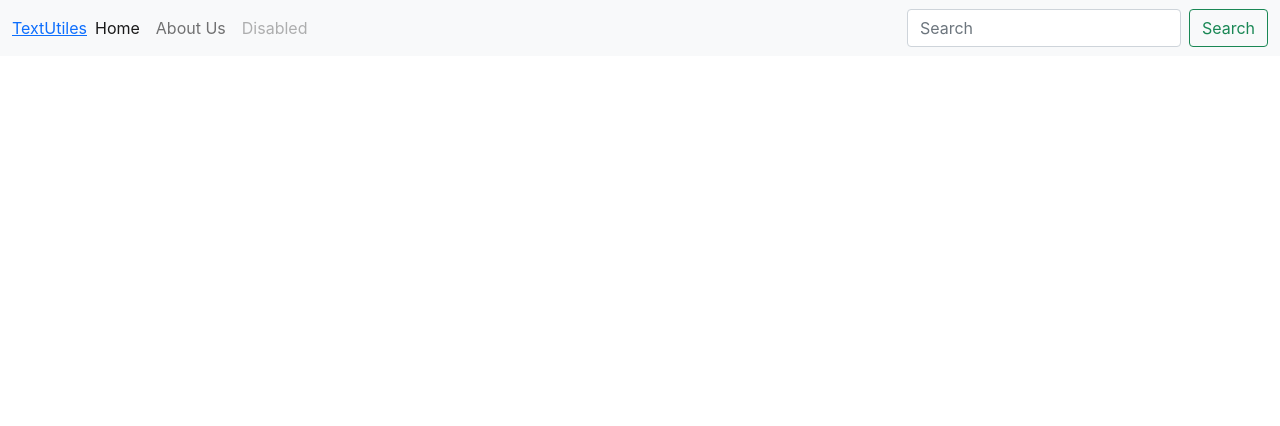
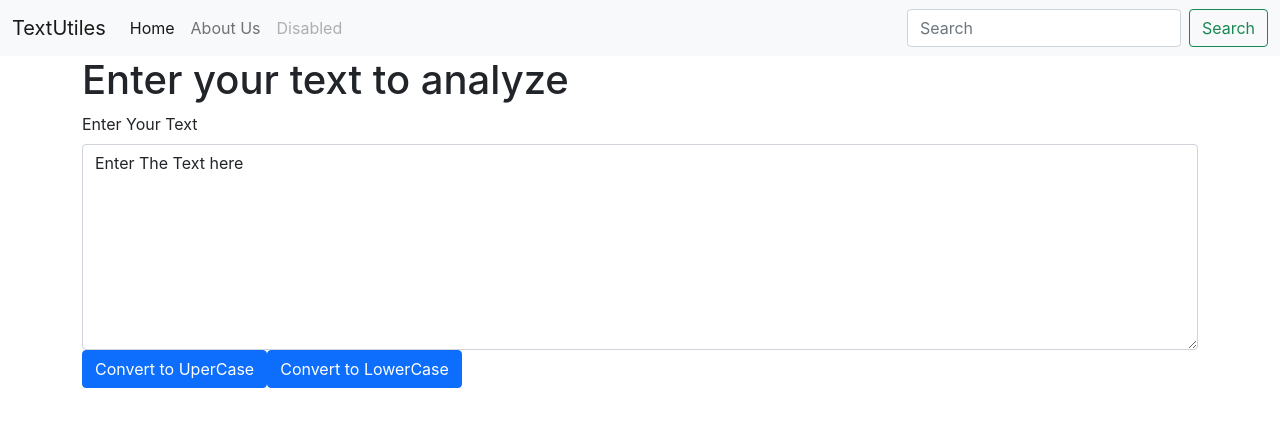
Before and after one commit to jogi6643/Textutils, a React (Create React App) app: page / in a window 1280 px wide. Shown: the top 426 px of the page. Built offline with nearby package versions, Linux system fonts and the light colour scheme.

Commit message:
add buttons for convert Upper and lower case

```diff
--- a/src/App.js
+++ b/src/App.js
@@ -1,10 +1,14 @@
 
 import Navbar from './components/Navbar'
+import TextForm from './components/TextForm'
 function App() {
   return (
   <>
 
 <Navbar title="TextUtiles" about="About Us"/>
+<div className="container">
+<TextForm heading="Enter your text to analyze"/>
+</div>
   </>
 
   );
--- a/src/components/Navbar.js
+++ b/src/components/Navbar.js
@@ -6,7 +6,7 @@ export default function NavBar(props) {
         <div>
             <nav className="navbar navbar-expand-lg navbar-light bg-light">
                 <div className="container-fluid">
-                <a classname="navbar-brand" href="/">{props.title}</a>
+                <a className="navbar-brand" href="/">{props.title}</a>
                 <button className="navbar-toggler" type="button" data-bs-toggle="collapse" data-bs-target="#navbarSupportedContent" aria-controls="navbarSupportedContent" aria-expanded="false" aria-label="Toggle navigation">
                     <span className="navbar-toggler-icon"></span>
                 </button>
@@ -15,12 +15,12 @@ export default function NavBar(props) {
                     <li className="nav-item">
                         <a className="nav-link active" aria-current="page" href="/">Home</a>
                     </li>
-                    <li classnName="nav-item">
+                    <li className="nav-item">
                         <a className="nav-link" href="/">{props.about}</a>
                     </li>
 
                     <li className="nav-item">
-                        <a className="nav-link disabled" href="/" tabindex="-1" aria-disabled="true">Disabled</a>
+                        <a className="nav-link disabled" href="/" tabIndex="-1" aria-disabled="true">Disabled</a>
                     </li>
                     </ul>
                     <form className="d-flex">
--- /dev/null
+++ b/src/components/TextForm.js
@@ -0,0 +1,29 @@
+import React,{useState} from 'react'
+
+export default function Textform(props) {
+    const [text, setText] = useState('Enter The Text here');
+    const handleUpperCaseClick =()=> {
+        let newText = text.toUpperCase();
+        setText(newText)
+    }
+    const handleLowerCaseCaseClick =()=> {
+        let newText = text.toLowerCase();
+        setText(newText)
+    }
+    const handelChange =(event,)=> {
+        console.log(event.target.value);
+        setText(event.target.value);
+    }
+    return (
+        <div>
+                <div className="mb-3">
+                <h1>{props.heading}</h1>
+                <label htmlFor="exampleFormControlTextarea1" className="form-label">Enter Your Text</label>
+                <textarea className="form-control" value={text} onChange={handelChange} id="exampleFormControlTextarea1" rows="8"></textarea>
+                <button className="btn btn-primary" onClick={handleUpperCaseClick}>Convert to UperCase</button>
+                <button className="btn btn-primary" onClick={handleLowerCaseCaseClick}>Convert to LowerCase</button>
+
+            </div>
+        </div>
+    )
+}
```
